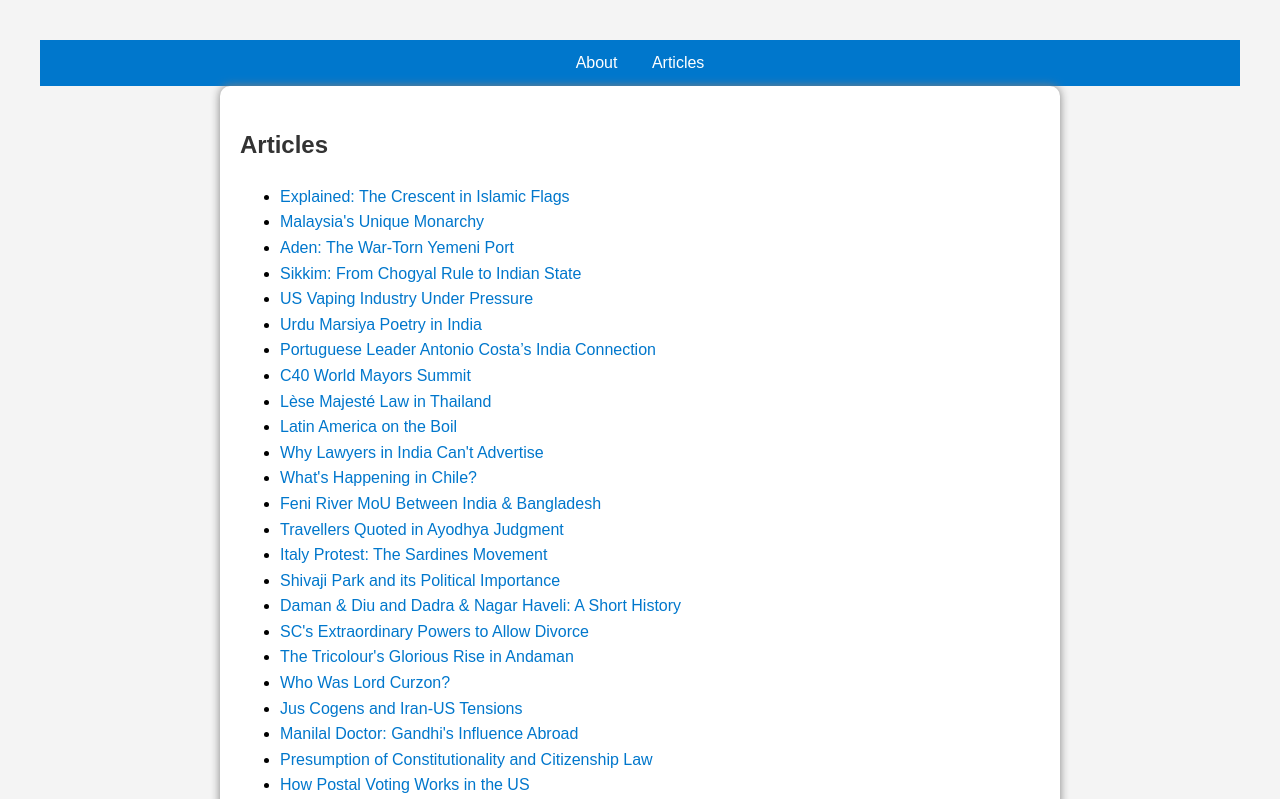
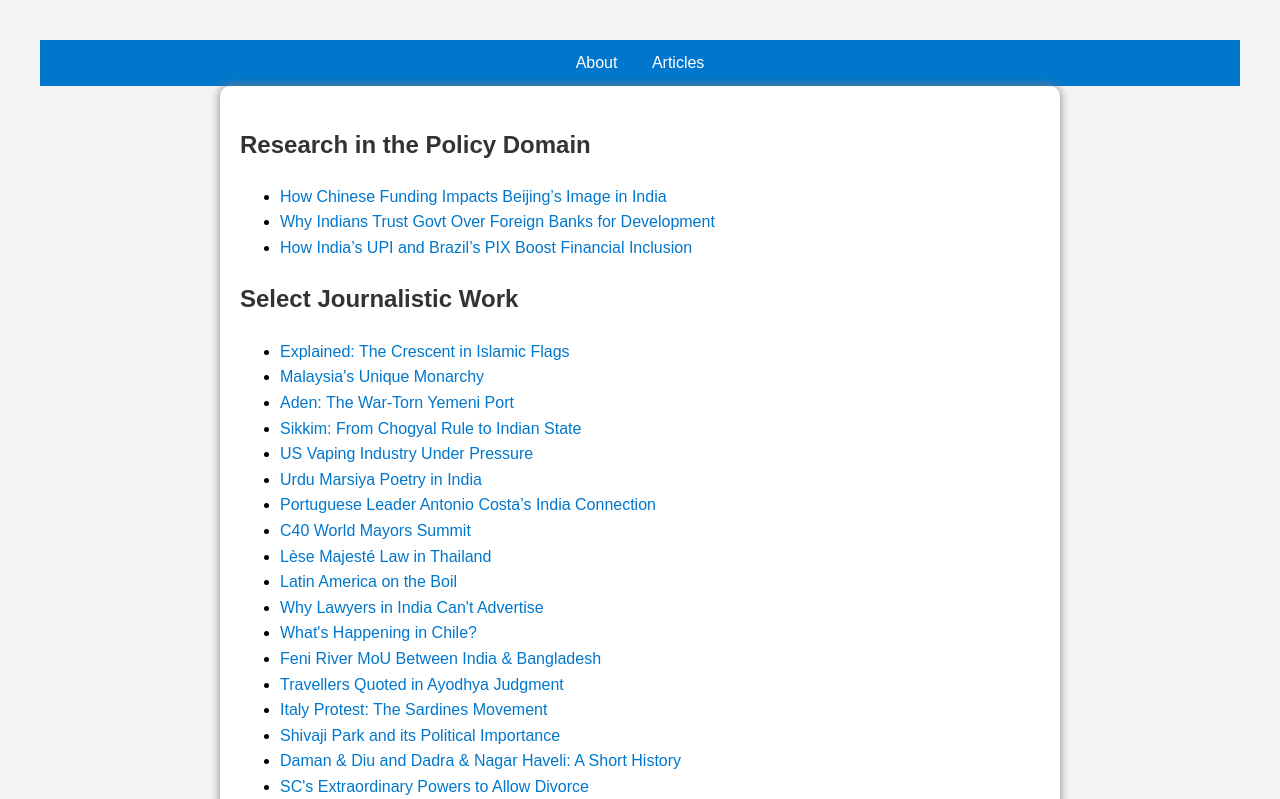
Before and after one commit to ommarathe/ommarathe.github.io, a plain HTML site: page index.html in a window 1280 px wide. Both pictures are taken after a click on the link "Articles". Shown: the top 799 px of the page. Drawn offline with Linux system fonts and the light colour scheme.

Commit message:
Update index.html

```diff
--- a/index.html
+++ b/index.html
@@ -70,7 +70,14 @@
         </div>
 
         <div id="articles" class="tab-content">
-            <h2>Articles</h2>
+            <h2>Research in the Policy Domain</h2>
+          <ul>
+    <li><a href="https://www.orfonline.org/expert-speak/perception-matters-how-chinese-funding-impacts-beijings-image-in-india" target="_blank">How Chinese Funding Impacts Beijing’s Image in India</a></li>
+    <li><a href="https://theprint.in/opinion/indians-dont-want-foreign-banks-funding-countrys-development-they-only-trust-the-govt/2000636/" target="_blank">Why Indians Trust Govt Over Foreign Banks for Development</a></li>
+    <li><a href="https://www.moneycontrol.com/news/opinion/how-indias-upi-and-brazils-pix-are-fast-pushing-the-financial-inclusion-pedal-12352961.html" target="_blank">How India’s UPI and Brazil’s PIX Boost Financial Inclusion</a></li>
+</ul>
+
+            <h2>Select Journalistic Work</h2>
           <ul>
     <li><a href="https://indianexpress.com/article/explained/explained-the-crescent-in-islamic-flags-chandrayaan-2-harbhajan-singh-tweet-5848542/" target="_blank">Explained: The Crescent in Islamic Flags</a></li>
     <li><a href="https://indianexpress.com/article/explained/explained-malaysia-is-the-worlds-only-monarchy-of-its-kind-heres-why-5874995/" target="_blank">Malaysia's Unique Monarchy</a></li>
```
